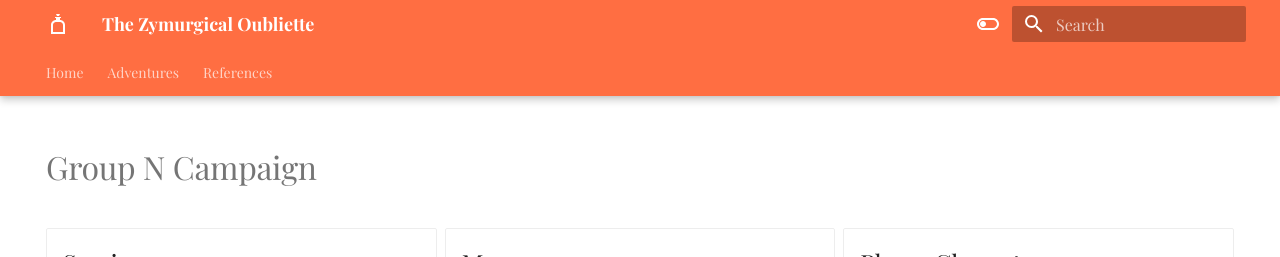
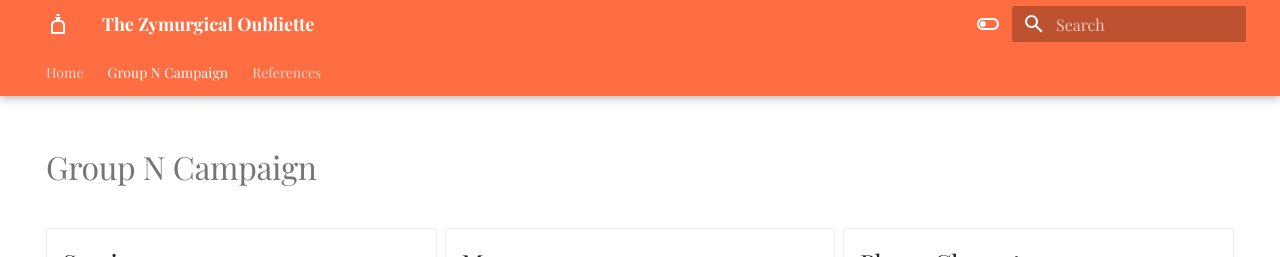
Before and after one commit to Half-Guinea-Press/zymurgical-oubliette, an MkDocs documentation site: the page built from docs/group-n/index.md, in a window 1280 px wide. Shown: the top 257 px of the page. Built offline with MkDocs 1.6.1 and Material for MkDocs 9.7.7, drawn with Linux system fonts in a browser that asks for light colours; some web fonts are replaced; comment, search, counter and statistics services are not loaded.

Commit message:
Update mkdocs.yml

```diff
--- a/mkdocs.yml
+++ b/mkdocs.yml
@@ -37,9 +37,7 @@ theme:
 nav:
   - Home:
     - index.md
-  - Adventures:
-    - adventures/index.md
-    - Group N Campaign: adventures/group-n/index.md
+  - Group N Campaign: group-n/index.md
   - References:
     - references/index.md
 
```
